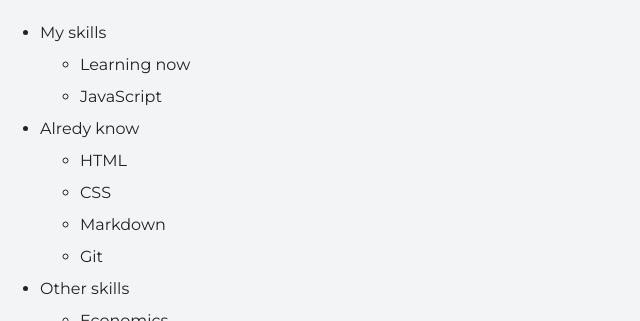
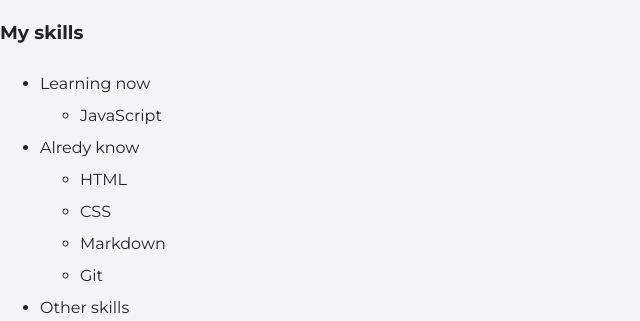
Before and after one commit to VoliaShulia/rsschool-cv, a plain HTML site: page index.html in a window 1280 px wide. Shown: the part 403-724 px from the top of the page, without its empty margins (0-640 px from the left). Drawn offline with Linux system fonts and the light colour scheme.

Commit message:
fix: markup fix

```diff
--- a/index.html
+++ b/index.html
@@ -9,15 +9,15 @@
     <body>
         <main>
             <div class="container">
-                <img class="user-image" src="img/photo.jpg">
+                <img class="user-image" src="/img/photo.jpg">
                 <h1 class="my-name">VOLHA SHULHAN</h1>
                 <h2>Frontend developer</h2>
             </div>
             <div>
+                <h3>My skills</h3>
                 <ul>
-                    <li>My skills
+                    <li>Learning now
                         <ul>
-                            <li>Learning now</li>
                             <li>JavaScript</li>
                         </ul>
                     </li>
```
